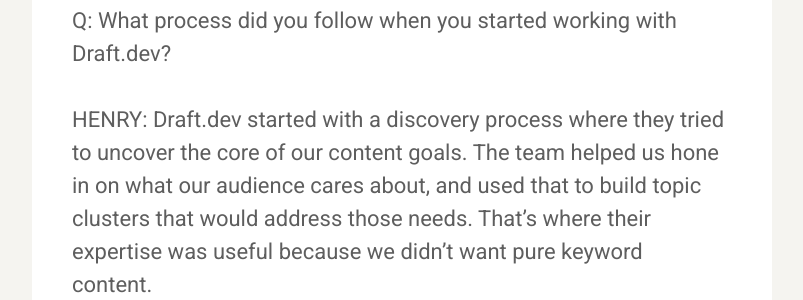
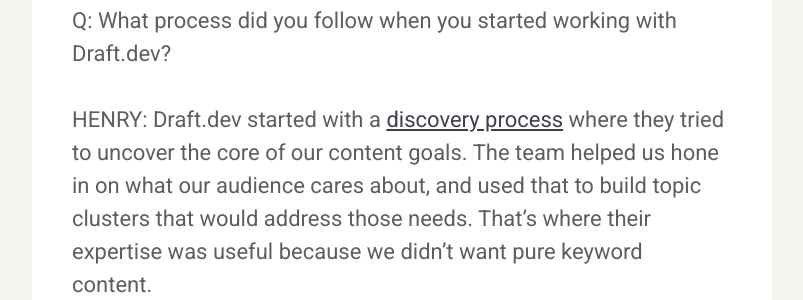
Before and after one commit to karllhughes/learn, a Jekyll site: the page built from _posts/2022-05-18-increasing-blog-traffic-and-trial-conversion-rates-with-high-quality-content.md, in a window 1280 px wide and 900 px high, scrolled down 3005 px. Shown: the part 153-453 px from the top of the window, without its empty margins (238-1041 px from the left). Built offline with Jekyll 4.4.1, drawn with Linux system fonts in a browser that asks for light colours; a script that is not in the unit is left out; part of the change alters nothing that is shown.

```diff
--- a/_posts/2022-05-18-increasing-blog-traffic-and-trial-conversion-rates-with-high-quality-content.md
+++ b/_posts/2022-05-18-increasing-blog-traffic-and-trial-conversion-rates-with-high-quality-content.md
@@ -31,7 +31,7 @@ That’s why we reached out to Draft.dev, they came in and everything has been f
 
 Q: What were your goals for the content that you wanted Draft.dev to create?
 
-HENRY:  Status Hero’s goal was to create content that would generate top-of-funnel traffic. We wanted to create content that would attract new customers and retain existing customers. Ultimately we wanted to grow the number of trial users and increase our trial conversion rate.
+HENRY: Status Hero’s goal was to create content that would generate top-of-funnel traffic. We wanted to create content that would attract new customers and retain existing customers. Ultimately we wanted to grow the number of trial users and increase our trial conversion rate.
 
 Q: Did you have specific requirements that the content and Draft.dev needed to meet?
 
@@ -49,7 +49,7 @@ HENRY: One of the challenges that arise when you work with writers is that you e
 
 Q: What process did you follow when you started working with Draft.dev?
 
-HENRY: Draft.dev started with a discovery process where they tried to uncover the core of our content goals. The team helped us hone in on what our audience cares about, and used that to build topic clusters that would address those needs. That’s where their expertise was useful because we didn’t want pure keyword content.
+HENRY: Draft.dev started with a [discovery process](https://draft.dev/learn/client-onboarding) where they tried to uncover the core of our content goals. The team helped us hone in on what our audience cares about, and used that to build topic clusters that would address those needs. That’s where their expertise was useful because we didn’t want pure keyword content.
 
 Q: What happened after the initial strategy session?
 
```
